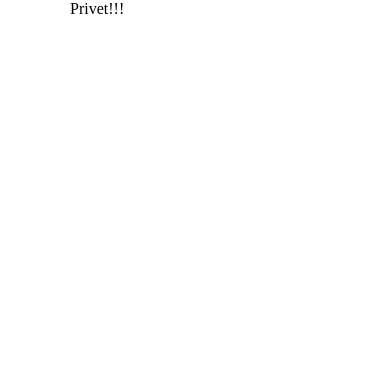
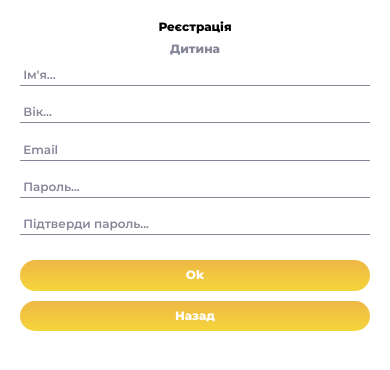
Before and after one commit to Serhii-Zuiev/Go-to-goal, a React (Create React App) app: page / in a window 390 px wide. Shown: the top 370 px of the page. Built offline with nearby package versions, Linux system fonts and the light colour scheme.

Commit message:
AuthModal

```diff
--- /dev/null
+++ b/src/components/AuthModal/AvatarPicker/AvatarPicker.js
@@ -0,0 +1,49 @@
+import React, { Component } from 'react';
+import s from './AvatarPicker.module.css';
+
+const pictures = [
+  'https://go-to-goal.goit.co.ua/image/avatar_001.png',
+  'https://go-to-goal.goit.co.ua/image/avatar_002.png',
+  'https://go-to-goal.goit.co.ua/image/avatar_003.png',
+  'https://go-to-goal.goit.co.ua/image/avatar_004.png',
+  'https://go-to-goal.goit.co.ua/image/avatar_005.png',
+  'https://go-to-goal.goit.co.ua/image/avatar_006.png',
+  'https://go-to-goal.goit.co.ua/image/avatar_007.png',
+  'https://go-to-goal.goit.co.ua/image/avatar_008.png',
+];
+
+class AvatarPicker extends Component {
+  state = {
+    avatar: 'https://go-to-goal.goit.co.ua/image/avatar_001.png',
+  };
+
+
+  changeUserPic = e => {
+    this.setState({ avatar: e.target.src });
+  };
+
+  render() {
+    const { avatar } = this.state;
+
+    return (
+      <div className={s.avatar_choose}>
+        <img src={avatar} alt="user_pic" className={s.user_avatar_big} />
+        <p className={s.avatar_txt}>Обери собi аватарку:</p>
+        <div className={s.avatar_little_div} onClick={this.changeUserPic}>
+          {pictures.map(picture => (
+            <img
+              key={picture}
+              src={picture}
+              alt="user_pic"
+              className={
+                avatar === picture ? s.active : s.user_avatar_small
+              }
+            />
+          ))}
+        </div>
+      </div>
+    );
+  }
+}
+
+export default AvatarPicker;
--- /dev/null
+++ b/src/components/AuthModal/AvatarPicker/AvatarPicker.module.css
@@ -0,0 +1,53 @@
+.avatar_choose {
+    width: 177px;
+    height: fit-content;
+    display: flex;
+    flex-flow: column;
+    justify-content: center;
+    align-items: center;
+  }
+
+  .user_avatar_big {
+    width: 177px;
+    height: fit-content;
+    align-self: center;
+  }
+
+  .avatar_txt {
+    font-size: 12px;
+    padding: 11px 0;
+    font-family: 'Montserrat', sans-serif;
+    color:#858598;
+    font-weight: 600;
+  }
+
+  .avatar_little_div {
+    width: 177px;
+    height: 68px;
+    display: flex;
+    flex-flow: wrap;
+    align-content: space-between;
+    justify-content: space-between;
+    align-items: baseline;
+  }
+
+  .user_avatar_small {
+    max-width: 21%;
+    max-height: auto;
+    margin: 0;
+    padding: 0;
+    align-self: center;
+  }
+
+  .user_avatar_small:hover {
+    cursor: pointer;
+    transform: scale(1.2, 1.2);
+  }
+
+  .active {
+    max-width: 21%;
+    max-height: auto;
+    outline: none;
+    transform: scale(1.1, 1.1);
+    border: 1px solid rgb(8, 141, 8);
+  }
--- /dev/null
+++ b/src/components/AuthModal/RegisterForm/RegisterForm.js
@@ -0,0 +1,110 @@
+import React, { Component } from 'react';
+import s from './RegisterForm.module.css';
+
+
+
+export default  class RegistrationForm extends Component {
+
+
+  state = {
+    name: '',
+    age: '',
+    email: '',
+    password: '',
+    rePassword: '',
+
+  };
+
+
+  render() {
+
+
+    return (
+      <div className={s.reg_container}>
+        <h1 className={s.title_h1}>Реєстрація</h1>
+        <div className={s.form_container}>
+          <form className={s.form} >
+            <h2 className={s.title_h2}>Дитина</h2>
+            <div className={s.box_input}>
+              {/* name */}
+              <div className={s.current_input_box}>
+                <input
+                  maxLength="12"
+                  required
+                  type="text"
+                  name="name"
+
+
+                  placeholder="Ім'я..."
+                />
+              </div>
+
+              {/* age */}
+              <div className={s.current_input_box}>
+                <input
+                  required
+                  type="number"
+                  name="age"
+
+
+                  placeholder="Вік..."
+                />
+              </div>
+
+              {/* email */}
+              <div className={s.current_input_box}>
+                <input
+                  required
+                  type="email"
+                  name="email"
+
+
+                  placeholder="Email"
+                />
+              </div>
+
+              {/* password */}
+              <div className={s.current_input_box}>
+                <div className={s.box_showPassword}>
+                  <input
+                    required
+                    // type={password}
+                    name="password"
+
+
+                    placeholder="Пароль..."
+                  />
+                </div>
+              </div>
+
+              {/* rePassword */}
+              <div className={s.current_input_box}>
+                <div className={s.box_showPassword}>
+                  <input
+                    required
+                    // type={password"}
+                    name="rePassword"
+                    // value={rePassword}
+
+                    placeholder="Підтверди пароль..."
+                  />
+                </div>
+              </div>
+            </div>
+
+            <div className={s.box_btn}>
+              <button type="button" >
+                Назад
+              </button>
+              <button type="submit">
+                Ok
+              </button>
+            </div>
+          </form>
+
+
+        </div>
+      </div>
+    );
+  }
+}
--- /dev/null
+++ b/src/components/AuthModal/RegisterForm/RegisterForm.module.css
@@ -0,0 +1,268 @@
+.reg_container {
+    width: 80%;
+    margin: 0 auto;
+    padding: 40px;
+    display: flex;
+    flex-flow: column;
+    align-items: center;
+    justify-content: space-between;
+    border-radius: 5px;
+    background-color: #ffffff;
+  }
+
+  .title_h1 {
+    margin: 0;
+    margin-bottom: 48px;
+    padding: 0;
+    text-align: center;
+    font-size: 20px;
+    color: #000000;
+    font-family: 'Montserrat', sans-serif;
+    font-weight: 800;
+  }
+
+  .form_container {
+    width: 100%;
+    display: flex;
+    flex-flow: wrap;
+    align-items: flex-start;
+    justify-content: space-around;
+  }
+
+  .form {
+    width: 60%;
+
+  }
+
+  .title_h2 {
+    margin-bottom: 56px;
+    padding: 0;
+    font-size: 20px;
+    color: #858598;
+    font-family: 'Montserrat', sans-serif;
+    font-weight: 800;
+    text-align: center;
+    margin-left: 52%;
+    width: 48%;
+  }
+
+  .box_input {
+    width: 100%;
+    display: flex;
+    flex-wrap: wrap;
+    justify-content: flex-end;
+    align-content: space-between;
+    margin-bottom: 28px;
+  }
+
+  .current_input_box:nth-of-type(2n) {
+    margin-left: 20px;
+  }
+
+  .current_input_box {
+    width: 48%;
+    margin-bottom: 32px;
+  }
+
+  .form input {
+    width: 100%;
+    padding: 8px;
+    outline: none;
+    border: none;
+    border-bottom: 1px solid #858598;
+    font-family: 'Montserrat', sans-serif;
+    font-size: 20px;
+    line-height: 24px;
+    color: #858598;
+    font-weight: 600;
+  }
+
+  .form input::placeholder {
+    background-color: transparent;
+    color: #858598;
+    font-family: 'Montserrat', sans-serif;
+    font-weight: 600;
+  }
+
+  .box_showPassword {
+    margin: 0;
+    padding: 0;
+    position: relative;
+    display: flex;
+  }
+
+
+  .box_btn {
+    width: 100%;
+    display: flex;
+    justify-content: center;
+  }
+
+  .box_btn button {
+    width: 177px;
+    display: block;
+    margin: 0;
+    padding: 8px;
+    border: none;
+    border-radius: 30px;
+    font-size: 14px;
+    line-height: 1.6;
+    background-image: linear-gradient(
+      to top,
+      #f5d53b,
+      #eeb745
+    );
+    color: #ffffff;
+    font-family: 'Montserrat', sans-serif;
+    font-weight: 800;
+    text-align: center;
+  }
+
+  .box_btn button:first-child {
+    margin-right: 28px;
+  }
+
+  .box_btn button:hover {
+    box-shadow: 0 3px 6px rgba(0, 0, 0, 0.16), 0 3px 6px rgba(0, 0, 0, 0.23);
+  }
+
+
+
+
+  @media (max-width: 1979px) {
+    .title_h1 {
+      font-size: 22px;
+    }
+
+    .title_h2 {
+      font-size: 16px;
+    }
+
+    .form input {
+      font-size: 12px;
+      line-height: 1.3;
+    }
+
+    .box_btn button {
+      font-size: 16px;
+    }
+
+}
+  /* TABLET */
+  @media (max-width: 1279px) {
+    .reg_container {
+      width: 90%;
+      padding: 10px;
+    }
+
+    .box_input {
+      margin-bottom: 35px;
+    }
+
+    .form input {
+      font-size: 8px;
+    }
+
+    .current_input_box {
+      width: 45%;
+      margin-bottom: 16px;
+    }
+
+
+    .box_btn button {
+      font-size: 9px;
+    }
+
+  }
+
+  /* MOBILE */
+  @media (max-width: 767px) {
+    .reg_container {
+      position: absolute;
+      display: flex;
+      flex-direction: column;
+      align-items: center;
+      justify-content: center;
+      top: 0;
+      z-index: 2;
+      width: 100%;
+      padding: 20px;
+      padding-bottom: 0;
+      border-radius: 0;
+      overflow-y: auto;
+      padding-bottom: 10px;
+    }
+
+
+    .title_h1 {
+      font-size: 12px;
+      margin-bottom: 8px;
+    }
+
+    .form {
+      width: 100%;
+    }
+
+    .box_input {
+      width: 100%;
+      display: flex;
+      flex-direction: column;
+      flex-wrap: wrap;
+      justify-content: center;
+      align-content: center;
+      margin-bottom: 10px;
+    }
+
+    .current_input_box {
+      width: 100%;
+      margin-bottom: 15px;
+    }
+
+    .current_input_box:nth-of-type(2n) {
+      margin-left: 0;
+    }
+
+    .form input {
+      width: 100%;
+      padding: 0.2rem;
+      outline: none;
+      border: none;
+      border-bottom: 1px solid #858598;
+      font-family: 'Montserrat', sans-serif;
+      font-size: 12px;
+      line-height: 15px;
+      color: #858598;
+      font-weight: 600;
+    }
+
+    .title_h2 {
+      margin: 0 auto;
+      font-size: 12px;
+      margin-bottom: 8px;
+      text-align: center;
+    }
+
+    .box_btn {
+      width: 100%;
+      flex-direction: column-reverse;
+      align-items: center;
+      justify-content: center;
+    }
+
+    .box_btn button {
+      width: 100%;
+      display: block;
+      border-radius: 30px;
+      line-height: 1.2;
+      font-size: 12px;
+    }
+
+    .box_btn button:first-child {
+      margin-right: 0;
+    }
+
+    .box_btn button:last-child {
+      margin-bottom: 10px;
+    }
+
+  }
--- a/src/index.js
+++ b/src/index.js
@@ -3,10 +3,14 @@ import ReactDOM from 'react-dom';
 import "./assets/styles/index.css";
 import App from './components/App';
 import * as serviceWorker from './serviceWorker';
+import RegisterForm from "./components/AuthModal/RegisterForm/RegisterForm";
+import AvatarPicker from "./components/AuthModal/AvatarPicker/AvatarPicker"
 
 ReactDOM.render(
   <React.StrictMode>
     <App />
+    {/* <AvatarPicker /> */}
+    <RegisterForm />
   </React.StrictMode>,
   document.getElementById('root')
 );
```
